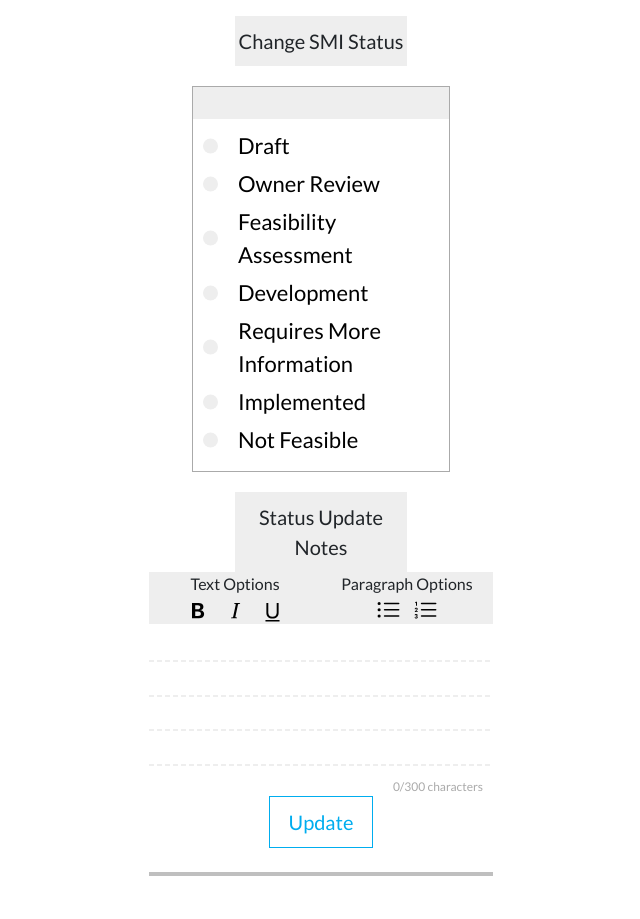
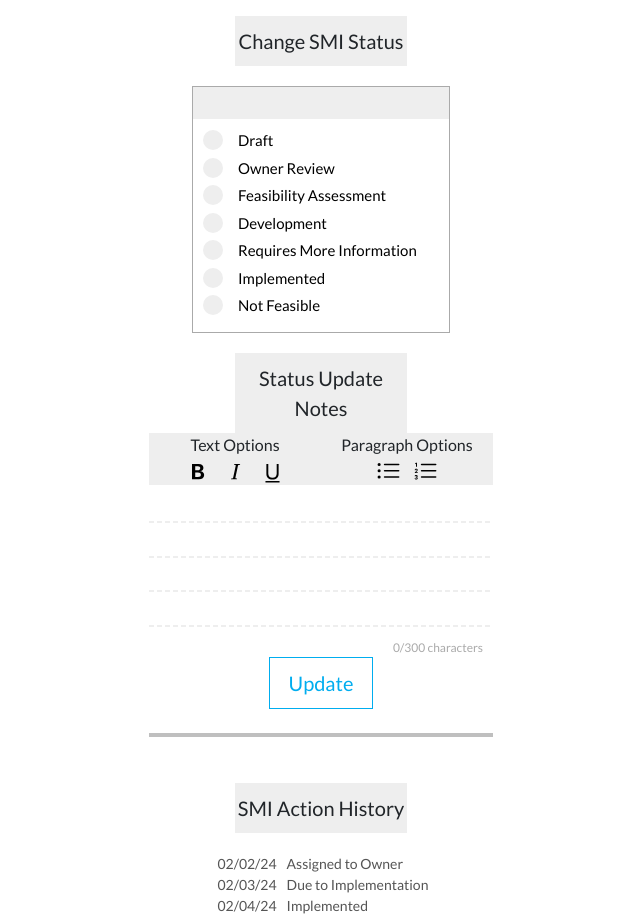
Before and after one commit to jpbrla/Smi, a React (Create React App) app: page /statusreport in a window 1280 px wide. Shown: the part 920-1839 px from the top of the page, without its empty margins (319-959 px from the left). Built offline with nearby package versions, Linux system fonts and the light colour scheme.

Commit message:
Update index.scss

```diff
--- a/src/index.scss
+++ b/src/index.scss
@@ -252,7 +252,7 @@ p {
   padding-left: 35px;
   margin-bottom: 5px;
   cursor: pointer;
-  font-size: 22px;
+  font-size: 15px;
   -webkit-user-select: none;
   -moz-user-select: none;
   -ms-user-select: none;
@@ -274,8 +274,8 @@ p {
   top: 50%;
   left: 0;
   transform: translateY(-50%);
-  height: 15px;
-  width: 15px;
+  height: 20px;
+  width: 20px;
   background-color: #eee;
 }
 
```
